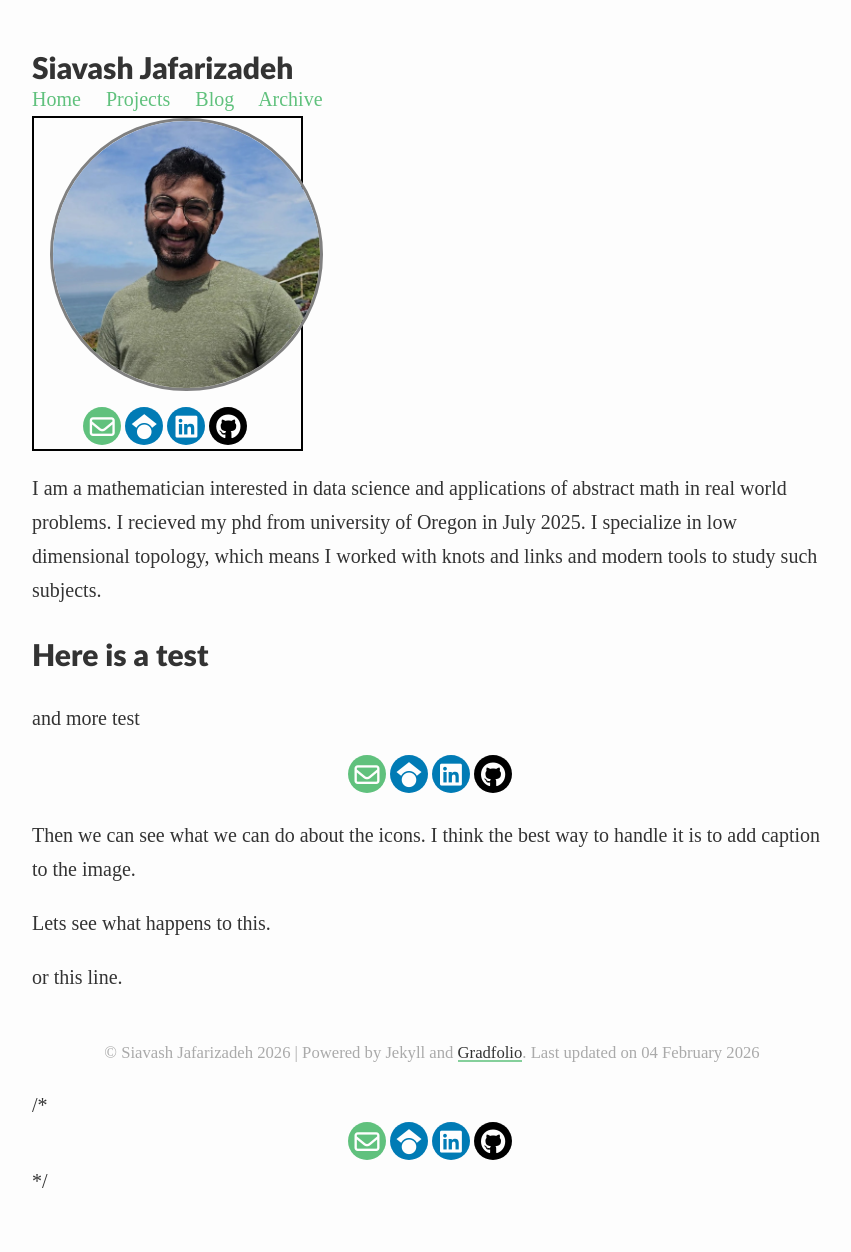
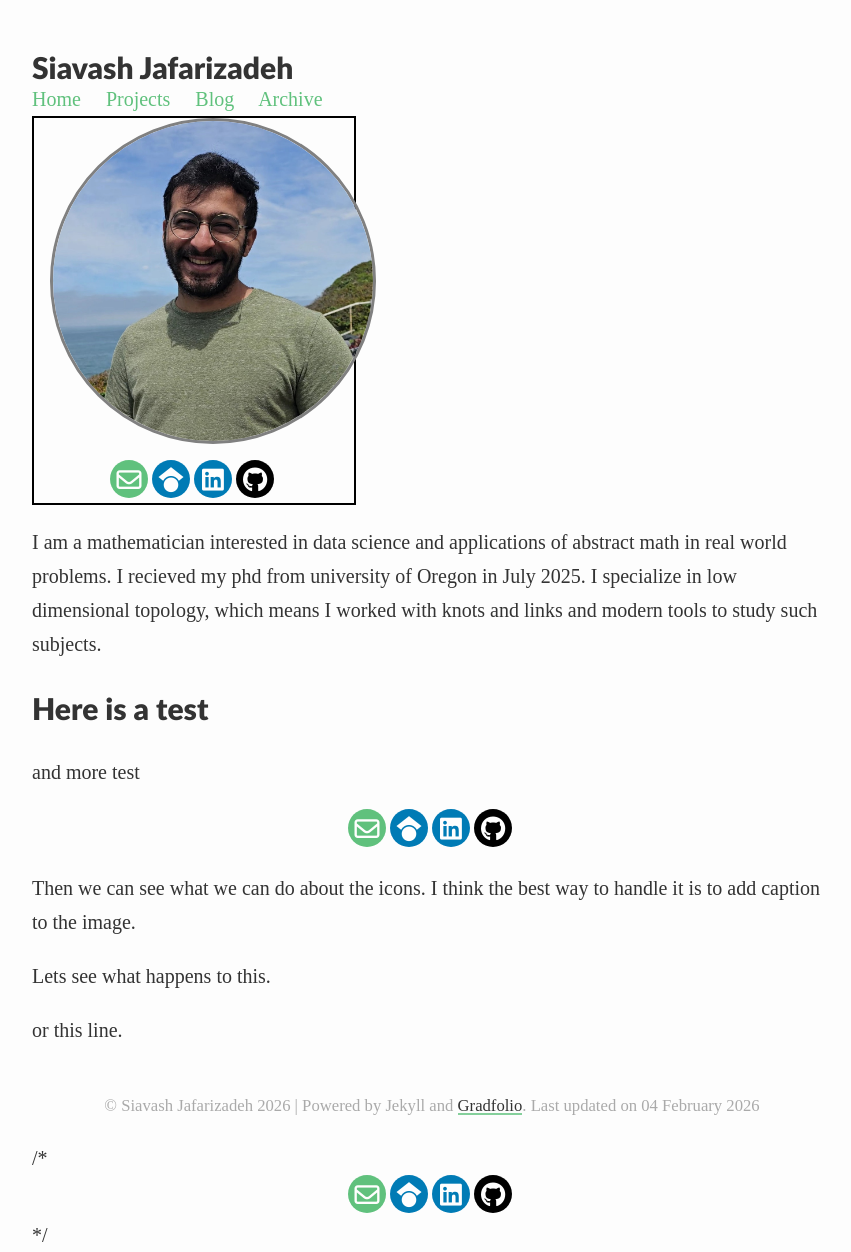
Before and after one commit to Sia-jaf/Sia-jaf.github.io, a Jekyll site: the page built from index.md, in a window 1280 px wide. Shown: the whole page, without its empty margins (208-1059 px from the left). Built offline with Jekyll 4.4.1, drawn with Linux system fonts in a browser that asks for light colours; some web fonts are replaced; before the commit the page ends 1198 px from its top, so only the background shows below that.

Commit message:
adjusting the frame.

```diff
--- a/assets/css/_sass/profile.scss
+++ b/assets/css/_sass/profile.scss
@@ -25,9 +25,10 @@
 */
 .profile-container {
   display: inline-block;
-  width: 33.33%;
+  width: 40%;
   /* grid-template-rows: 70% 30%; */
   border: 2px solid black;
+  align-items: center;
   /* float: left; */
 }
 
```
